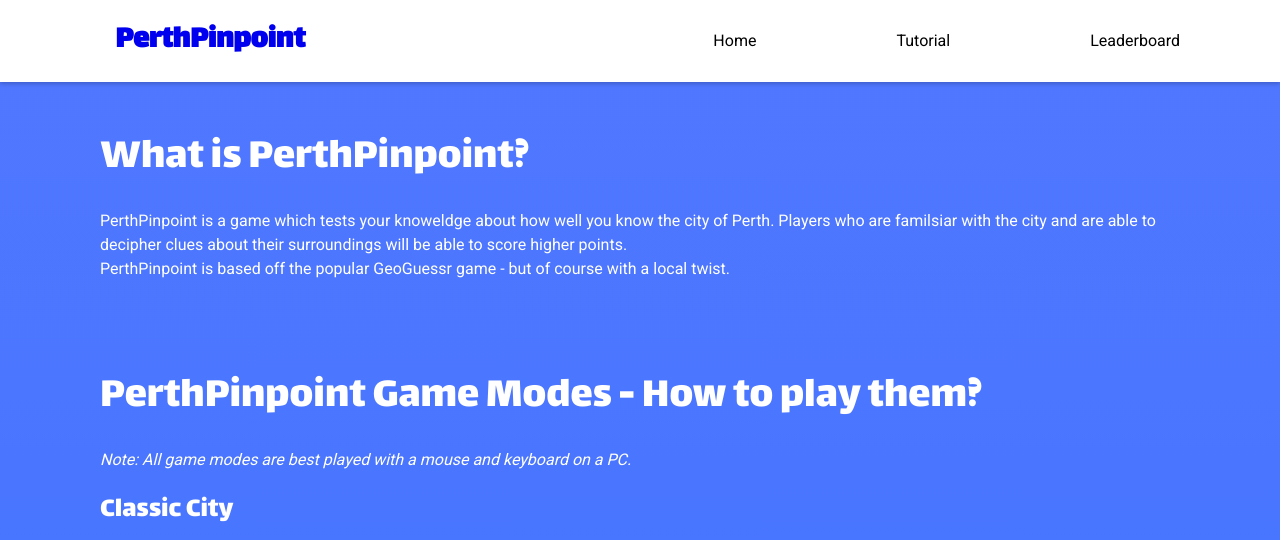
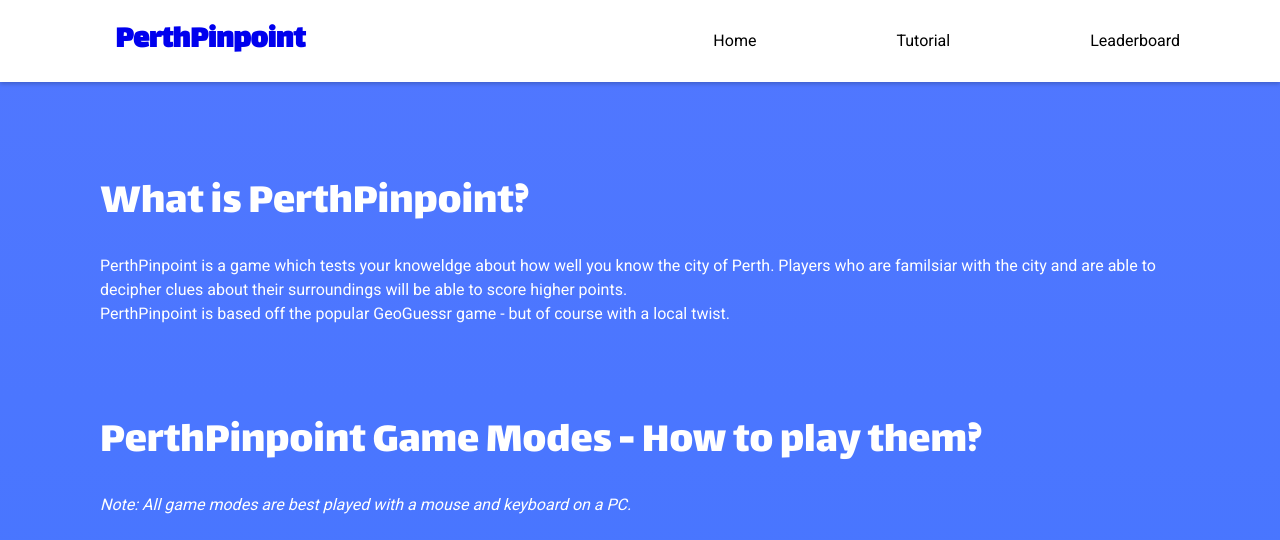
Before and after one commit to codersforcauses/beginner-2023summer-g4, a plain HTML site: page app/frontend/tutorial.html in a window 1280 px wide. Shown: the top 540 px of the page. Drawn offline with Linux system fonts and the light colour scheme; files that its build step writes are made by us from their sources.

Commit message:
small ui changes

```diff
--- a/app/frontend/tutorial.html
+++ b/app/frontend/tutorial.html
@@ -85,7 +85,7 @@
         </nav>
 
         <br>
-        <div class = 'intro-tutorial section'>
+        <div style = 'margin-top: 45px;' class = 'intro-tutorial section'>
             <h2 class = 'heading sub-heading' style = 'margin: 0;'>What is PerthPinpoint?</h2>
             <p>
                 PerthPinpoint is a game which tests your knoweldge about how well you know the city of Perth.
```
